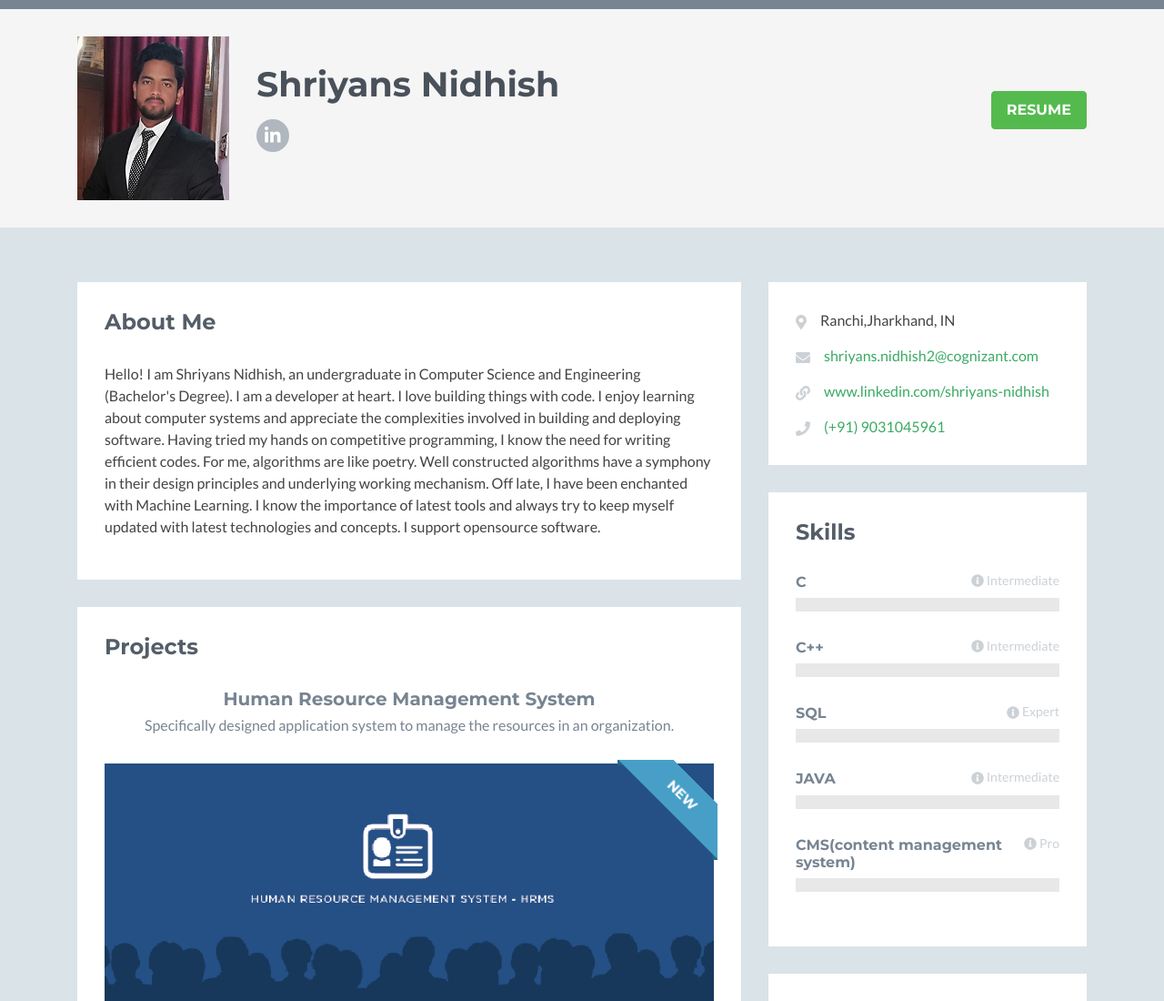
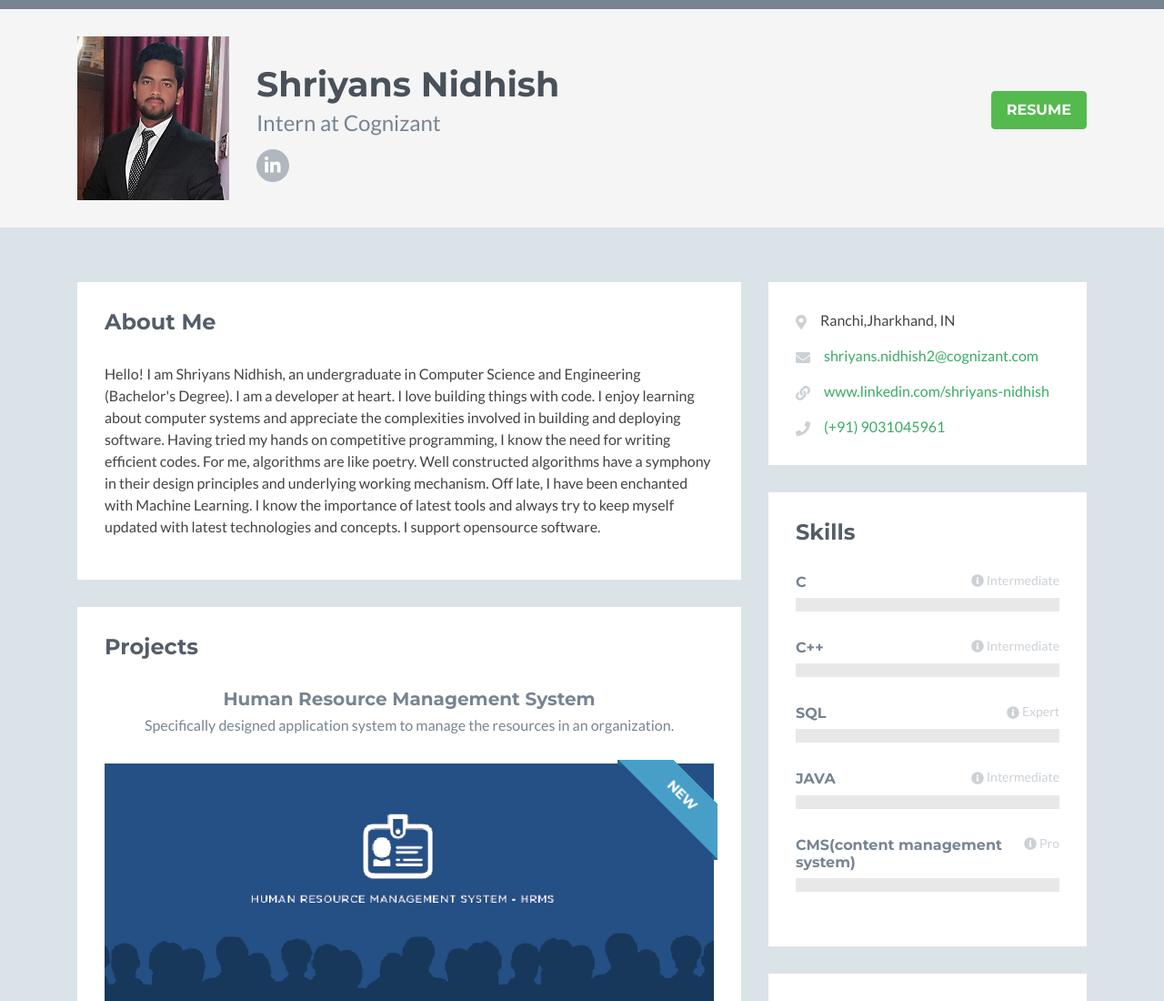
Before and after one commit to shriyansnidhish/shriyansnidhish.github.io, a plain HTML site: page index.html in a window 1280 px wide. Shown: the top 1100 px of the page at 91% size. Drawn offline with nearby package versions, Linux system fonts and the light colour scheme; no server answers; a script that the page names is missing; some icons are missing.

Commit message:
Update index.html

```diff
--- a/index.html
+++ b/index.html
@@ -37,7 +37,7 @@
             <img class="profile-image img-fluid float-left" src="assets/images/profile1.png" alt="Shriyans Nidhish" />
             <div class="profile-content float-left">
                 <h1 class="name">Shriyans Nidhish</h1>
-                <h2 class="desc"></h2>
+                <h2 class="desc">Intern at Cognizant</h2>
                 <ul class="social list-inline">
 
                 <li class="list-inline-item"><a href="https://www/linkedin.com/in/shriyans-nidhish"><i class="fab fa-linkedin-in"></i></a></li>
```
